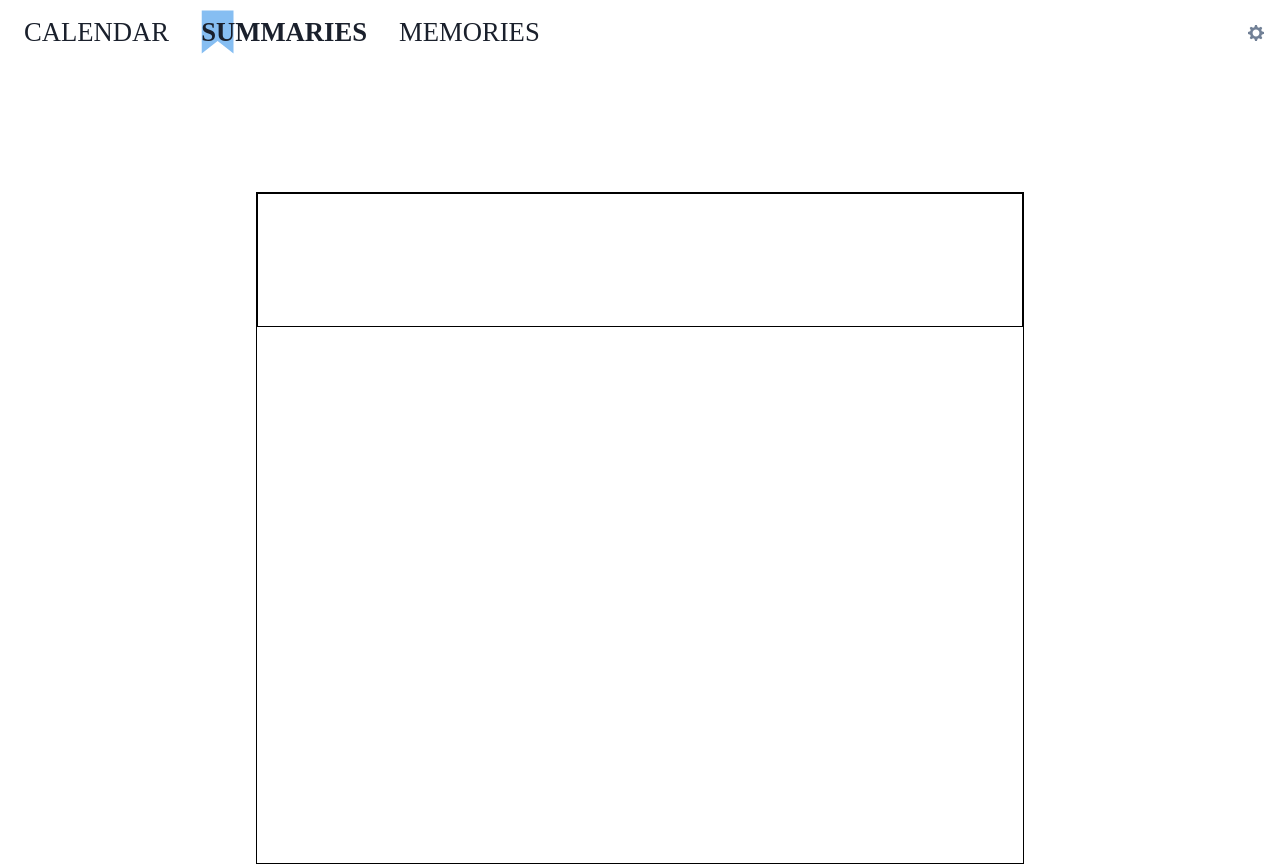
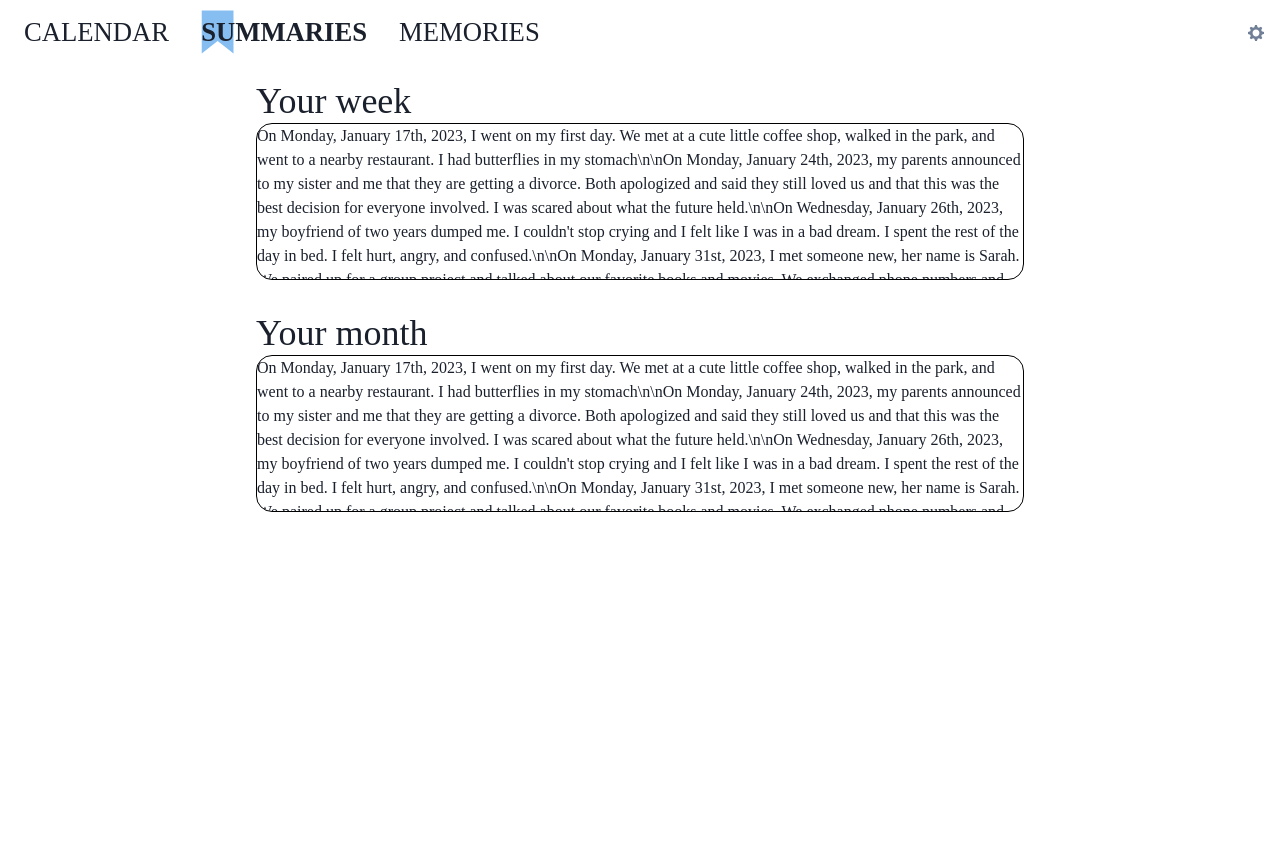
Before and after one commit to Jaywantstocode/dAIly, a Next.js app in the folder chakra-frontend/hack-frontend/: page /summaries in a window 1280 px wide. Built offline with nearby package versions, Linux system fonts and the light colour scheme; a web font is replaced by a local one.

Commit message:
final 30

```diff
--- a/chakra-frontend/hack-frontend/pages/_app.js
+++ b/chakra-frontend/hack-frontend/pages/_app.js
@@ -1,5 +1,5 @@
 import Nav from "@/components/Nav";
-import { ChakraProvider } from "@chakra-ui/react";
+import { ChakraProvider, ScaleFade } from "@chakra-ui/react";
 import { extendTheme } from "@chakra-ui/react";
 import {
   ApolloClient,
@@ -55,13 +55,19 @@ fonts: {
   heading: frankRuhlLibre,
 } });
 
-function MyApp({ Component, pageProps }) {
+function MyApp({ Component, pageProps, router }) {
   return (
     <AppWrapper userId={HARDCODED_ID}>
       <ApolloProvider client={client}>
         <ChakraProvider theme={theme}>
           <Nav />
+          <ScaleFade
+            key={router.route}
+            in="true"
+            transition="200ms all">
+
           <Component {...pageProps} />
+            </ScaleFade>
         </ChakraProvider>
       </ApolloProvider>
     </AppWrapper>
--- a/chakra-frontend/hack-frontend/pages/calendar/[date].js
+++ b/chakra-frontend/hack-frontend/pages/calendar/[date].js
@@ -53,7 +53,8 @@ const DatePage = (props) => {
     <>
       <Editor
         date={date}
-        textContent={bodies[0]} />
+        textContent={bodies[0]}
+        subMonth={true} />
     </>);
 };
 
--- a/chakra-frontend/hack-frontend/pages/summaries.js
+++ b/chakra-frontend/hack-frontend/pages/summaries.js
@@ -1,13 +1,51 @@
+import { Flex, Heading, Button, Box } from "@chakra-ui/react";
+import { MAIN_BLUE } from "@/components/colors";
+import { useState } from "react";
 
-import { Flex } from "@chakra-ui/react";
-const Summaries = props => {
+const SummaryBox = ({ title }) => {
+  const [visible, setVisible] = useState(false);
+  const handleClick = () => {
+    if (!visible) {
+      setVisible(true);
+    }
+  };
+  return (
+    <>
+      <Heading as="h3" fontWeight="normal">
+        {title}
+      </Heading>
+      <Flex
+        overflow="hidden"
+        borderRadius="1rem"
+        mb="2rem"
+        w="100%"
+        h="20%"
+        border="1px solid black"
+      >
+        {visible ? (
+          <Button
+            visiblility={visible ? "hidden" : "visible"}
+            m="auto"
+            bgColor={MAIN_BLUE}
+          >
+            Generate
+          </Button>
+        ) : (
+          <Box>On Monday, January 17th, 2023, I went on my first day. We met at a cute little coffee shop, walked in the park, and went to a nearby restaurant. I had butterflies in my stomach\n\nOn Monday, January 24th, 2023, my parents announced to my sister and me that they are getting a divorce. Both apologized and said they still loved us and that this was the best decision for everyone involved. I was scared about what the future held.\n\nOn Wednesday, January 26th, 2023, my boyfriend of two years dumped me. I couldn't stop crying and I felt like I was in a bad dream. I spent the rest of the day in bed. I felt hurt, angry, and confused.\n\nOn Monday, January 31st, 2023, I met someone new, her name is Sarah. We paired up for a group project and talked about our favorite books and movies. We exchanged phone numbers and made plans to hang out over the weekend. I was so glad I met her.</Box>
+        )}
+      </Flex>
+    </>
+  );
+};
+const Summaries = (props) => {
   return (
     <Flex w="100vw" h="100vh">
-      <Flex flexDirection="column" mt="10%" mx="20%" border="1px solid black" w="100%">
-        <Flex w="100%" h="20%" border="1px solid black"></Flex>
+      <Flex mt="1rem" flexDirection="column" mx="20%" w="100%">
+        <SummaryBox title="Your week"></SummaryBox>
+        <SummaryBox title="Your month"></SummaryBox>
       </Flex>
     </Flex>
-  )
-}
+  );
+};
 
 export default Summaries;
```
Also changed, not shown: chakra-frontend/hack-frontend/pages/calendar.js (+3 -12 lines), chakra-frontend/hack-frontend/pages/index.js (+5 -6 lines).
